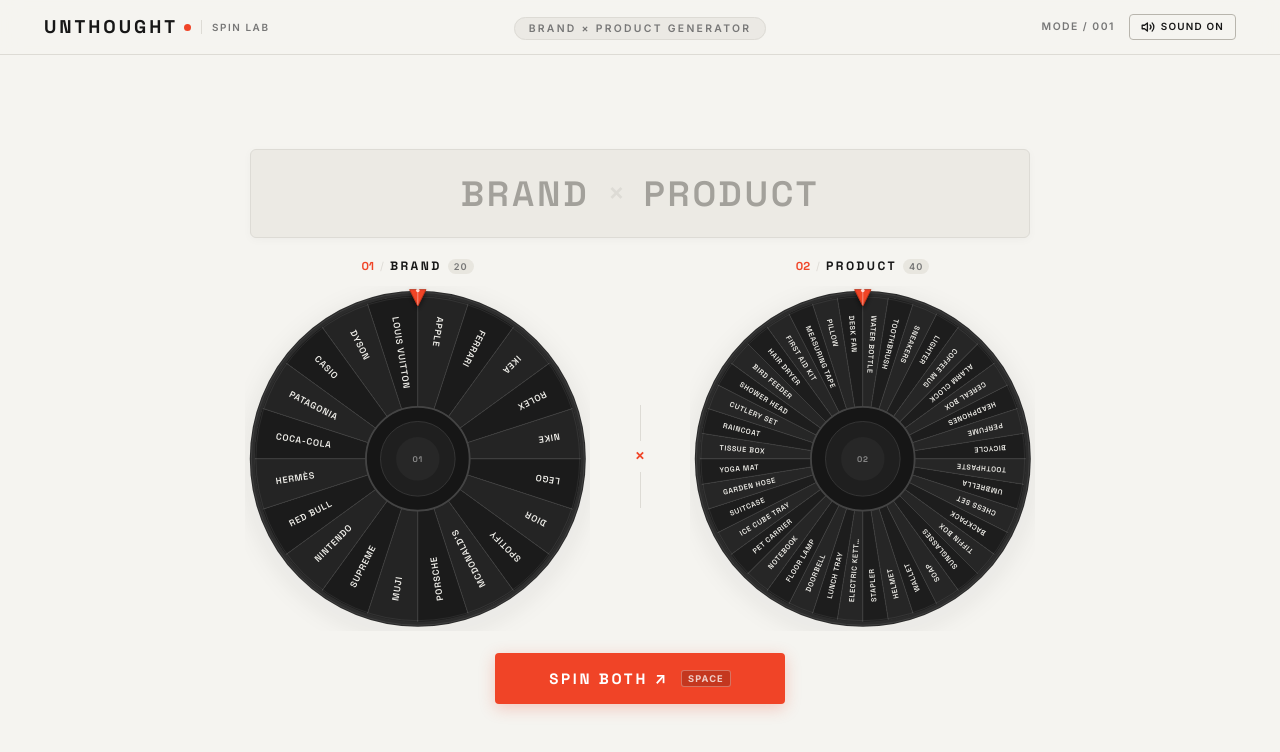
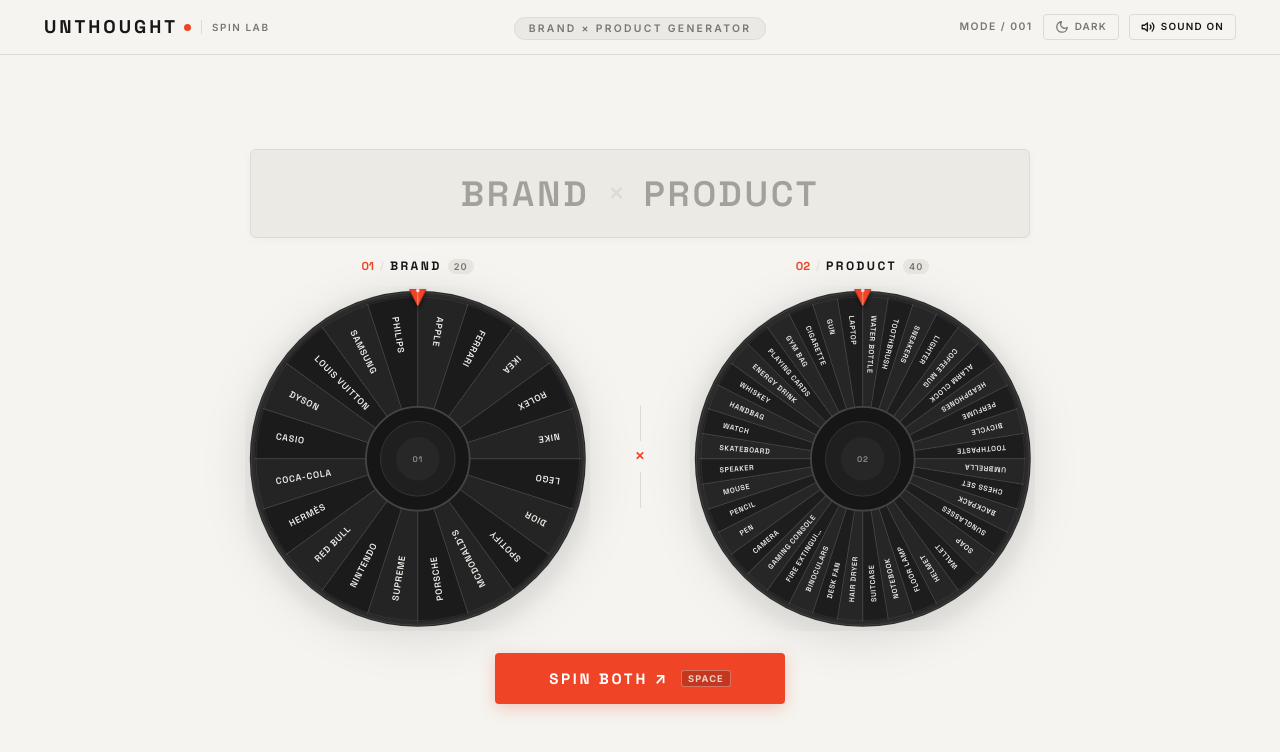
Before and after one commit to Kamal2619/unthought-spin-lab, a React (Vite) app: page / in a window 1280 px wide. Shown: the top 752 px of the page. Built offline with nearby package versions, Linux system fonts and the light colour scheme.

Commit message:
Update brands, products, and add dynamic light/dark mode studio theme

```diff
--- a/src/App.tsx
+++ b/src/App.tsx
@@ -1,12 +1,18 @@
 import { Header, SpinController } from './components';
-import { useWheelSound } from './hooks';
+import { useWheelSound, useTheme } from './hooks';
 
 function App() {
   const { muted, toggleMute, playTick, playStop, ensureContext } = useWheelSound();
+  const { theme, toggleTheme } = useTheme();
 
   return (
     <div className="app">
-      <Header muted={muted} onToggleMute={toggleMute} />
+      <Header
+        muted={muted}
+        onToggleMute={toggleMute}
+        theme={theme}
+        onToggleTheme={toggleTheme}
+      />
       <main className="main">
         <SpinController
           playTick={playTick}
--- a/src/components/Header.tsx
+++ b/src/components/Header.tsx
@@ -1,15 +1,23 @@
 import React from 'react';
+import type { Theme } from '../hooks';
 
 interface HeaderProps {
   muted: boolean;
   onToggleMute: () => void;
+  theme: Theme;
+  onToggleTheme: () => void;
 }
 
 /**
  * Header — Studio navigation with 3-column balanced grid, perfectly centering
  * the brand descriptor while keeping controls symmetrically positioned.
  */
-const Header: React.FC<HeaderProps> = ({ muted, onToggleMute }) => {
+const Header: React.FC<HeaderProps> = ({
+  muted,
+  onToggleMute,
+  theme,
+  onToggleTheme,
+}) => {
   return (
     <header className="site-header">
       <div className="header-container">
@@ -27,9 +35,37 @@
           <span className="header-descriptor-pill">BRAND × PRODUCT GENERATOR</span>
         </div>
 
-        {/* Right: Mode & Sound Toggle */}
+        {/* Right: Mode, Theme & Sound Toggle */}
         <div className="header-right-col">
           <span className="creative-mode-tag">MODE / 001</span>
+
+          <button
+            className="theme-btn"
+            onClick={onToggleTheme}
+            aria-label={`Switch to ${theme === 'dark' ? 'light' : 'dark'} mode`}
+            title={`Current theme: ${theme === 'dark' ? 'Dark' : 'Light'} (click to toggle)`}
+            id="theme-toggle-btn"
+          >
+            {theme === 'dark' ? (
+              <svg width="14" height="14" viewBox="0 0 24 24" fill="none" stroke="currentColor" strokeWidth="2.2" strokeLinecap="round" strokeLinejoin="round">
+                <circle cx="12" cy="12" r="5" />
+                <line x1="12" y1="1" x2="12" y2="3" />
+                <line x1="12" y1="21" x2="12" y2="23" />
+                <line x1="4.22" y1="4.22" x2="5.64" y2="5.64" />
+                <line x1="18.36" y1="18.36" x2="19.78" y2="19.78" />
+                <line x1="1" y1="12" x2="3" y2="12" />
+                <line x1="21" y1="12" x2="23" y2="12" />
+                <line x1="4.22" y1="19.78" x2="5.64" y2="18.36" />
+                <line x1="18.36" y1="5.64" x2="19.78" y2="4.22" />
+              </svg>
+            ) : (
+              <svg width="14" height="14" viewBox="0 0 24 24" fill="none" stroke="currentColor" strokeWidth="2.2" strokeLinecap="round" strokeLinejoin="round">
+                <path d="M21 12.79A9 9 0 1 1 11.21 3 7 7 0 0 0 21 12.79z" />
+              </svg>
+            )}
+            <span className="theme-btn-label">{theme === 'dark' ? 'LIGHT' : 'DARK'}</span>
+          </button>
+
           <button
             className={`sound-btn ${muted ? 'is-muted' : 'is-active'}`}
             onClick={onToggleMute}
--- a/src/components/SpinController.tsx
+++ b/src/components/SpinController.tsx
@@ -56,10 +56,10 @@
 
   /**
    * Deterministic unique pair selection.
-   * Avoids consecutive duplicates, and gracefully cycles across 800 combinations.
+   * Avoids consecutive duplicates, and gracefully cycles across all combinations.
    */
   const pickNextPair = useCallback((): CombinationRecord => {
-    const totalPossible = brands.length * products.length; // 800
+    const totalPossible = brands.length * products.length;
     if (historyRef.current.length >= totalPossible) {
       historyRef.current = [];
     }
--- a/src/components/Wheel.tsx
+++ b/src/components/Wheel.tsx
@@ -148,6 +148,7 @@
           fill="none"
           stroke={outerRimColor}
           strokeWidth="3.5"
+          className="wheel-outer-casing"
           filter={`url(#wheel-shadow-${variant})`}
         />
 
--- a/src/data/brands.ts
+++ b/src/data/brands.ts
@@ -13,14 +13,14 @@
   'Spotify',
   "McDonald's",
   'Porsche',
-  'Muji',
   'Supreme',
   'Nintendo',
   'Red Bull',
   'Hermès',
   'Coca-Cola',
-  'Patagonia',
   'Casio',
   'Dyson',
   'Louis Vuitton',
+  'Samsung',
+  'Philips',
 ];
--- a/src/data/products.ts
+++ b/src/data/products.ts
@@ -9,7 +9,6 @@
   'Lighter',
   'Coffee Mug',
   'Alarm Clock',
-  'Cereal Box',
   'Headphones',
   'Perfume',
   'Bicycle',
@@ -17,30 +16,31 @@
   'Umbrella',
   'Chess Set',
   'Backpack',
-  'Tiffin Box',
   'Sunglasses',
   'Soap',
   'Wallet',
   'Helmet',
-  'Stapler',
-  'Electric Kettle',
-  'Lunch Tray',
-  'Doorbell',
   'Floor Lamp',
   'Notebook',
-  'Pet Carrier',
-  'Ice Cube Tray',
   'Suitcase',
-  'Garden Hose',
-  'Yoga Mat',
-  'Tissue Box',
-  'Raincoat',
-  'Cutlery Set',
-  'Shower Head',
-  'Bird Feeder',
   'Hair Dryer',
-  'First Aid Kit',
-  'Measuring Tape',
-  'Pillow',
   'Desk Fan',
+  'Binoculars',
+  'Fire Extinguisher',
+  'Gaming Console',
+  'Camera',
+  'Pen',
+  'Pencil',
+  'Mouse',
+  'Speaker',
+  'Skateboard',
+  'Watch',
+  'Handbag',
+  'Whiskey',
+  'Energy Drink',
+  'Playing Cards',
+  'Gym Bag',
+  'Cigarette',
+  'Gun',
+  'Laptop',
 ];
--- a/src/hooks/index.ts
+++ b/src/hooks/index.ts
@@ -1,2 +1,4 @@
 export { useWheelAnimation } from './useWheelAnimation';
 export { useWheelSound } from './useWheelSound';
+export { useTheme } from './useTheme';
+export type { Theme } from './useTheme';
--- /dev/null
+++ b/src/hooks/useTheme.ts
@@ -0,0 +1,52 @@
+import { useState, useEffect, useCallback } from 'react';
+
+export type Theme = 'light' | 'dark';
+
+const THEME_STORAGE_KEY = 'unthought-theme';
+
+export function useTheme() {
+  const [theme, setTheme] = useState<Theme>(() => {
+    if (typeof window === 'undefined') return 'light';
+    const saved = localStorage.getItem(THEME_STORAGE_KEY) as Theme | null;
+    if (saved === 'light' || saved === 'dark') {
+      return saved;
+    }
+    return window.matchMedia && window.matchMedia('(prefers-color-scheme: dark)').matches
+      ? 'dark'
+      : 'light';
+  });
+
+  useEffect(() => {
+    document.documentElement.setAttribute('data-theme', theme);
+    try {
+      localStorage.setItem(THEME_STORAGE_KEY, theme);
+    } catch {
+      // Ignore storage errors in restricted iframe/browser environments
+    }
+  }, [theme]);
+
+  // Listen to system theme change if no explicit saved theme
+  useEffect(() => {
+    if (typeof window === 'undefined' || !window.matchMedia) return;
+    const mq = window.matchMedia('(prefers-color-scheme: dark)');
+    const handleChange = (e: MediaQueryListEvent) => {
+      const saved = localStorage.getItem(THEME_STORAGE_KEY);
+      if (!saved) {
+        setTheme(e.matches ? 'dark' : 'light');
+      }
+    };
+
+    mq.addEventListener('change', handleChange);
+    return () => mq.removeEventListener('change', handleChange);
+  }, []);
+
+  const toggleTheme = useCallback(() => {
+    setTheme((prev) => (prev === 'light' ? 'dark' : 'light'));
+  }, []);
+
+  return {
+    theme,
+    toggleTheme,
+    isDark: theme === 'dark',
+  };
+}
--- a/src/index.css
+++ b/src/index.css
@@ -9,6 +9,7 @@
 /* --- Strict Palette & Tokens --- */
 :root {
   --bg: #F5F4F0;
+  --bg-header: rgba(245, 244, 240, 0.94);
   --text-primary: #171717;
   --text-secondary: #777777;
   --text-muted: #A3A19B;
@@ -20,11 +21,43 @@
   --border: #DDDBD5;
   --border-light: #E8E6DF;
   --result-bg: #ECEAE4;
+  --result-border-complete: #C8C5BD;
+  --result-shadow: 0 2px 10px rgba(0, 0, 0, 0.03);
+  --result-shadow-complete: 0 4px 18px rgba(0, 0, 0, 0.06);
+  --descriptor-bg: rgba(221, 219, 213, 0.45);
+  --btn-hover-bg: rgba(0, 0, 0, 0.03);
+  --pill-bg: #E8E6DF;
+  --pill-text: #777777;
+  --wheel-shadow-filter: drop-shadow(0 8px 24px rgba(0, 0, 0, 0.12));
 
   --font-display: 'Space Grotesk', -apple-system, BlinkMacSystemFont, sans-serif;
   --font-body: 'Inter', -apple-system, BlinkMacSystemFont, sans-serif;
 
   --max-w: 1240px;
+}
+
+[data-theme="dark"] {
+  --bg: #0E0E0E;
+  --bg-header: rgba(14, 14, 14, 0.92);
+  --text-primary: #F4F3EF;
+  --text-secondary: #A2A09B;
+  --text-muted: #6B6965;
+  --wheel-bg: #1A1A1A;
+  --wheel-separator: #333333;
+  --accent: #F04427;
+  --accent-hover: #FF5A3E;
+  --accent-active: #D93B20;
+  --border: #262626;
+  --border-light: #1D1D1D;
+  --result-bg: #161616;
+  --result-border-complete: #3A3A3A;
+  --result-shadow: 0 2px 14px rgba(0, 0, 0, 0.4);
+  --result-shadow-complete: 0 6px 24px rgba(0, 0, 0, 0.6);
+  --descriptor-bg: rgba(255, 255, 255, 0.06);
+  --btn-hover-bg: rgba(255, 255, 255, 0.07);
+  --pill-bg: #212121;
+  --pill-text: #A2A09B;
+  --wheel-shadow-filter: drop-shadow(0 12px 32px rgba(0, 0, 0, 0.75));
 }
 
 /* --- Reset & Core --- */
@@ -42,6 +75,7 @@
   color: var(--text-primary);
   -webkit-font-smoothing: antialiased;
   -moz-osx-font-smoothing: grayscale;
+  transition: background-color 0.25s ease, color 0.25s ease;
 }
 
 body {
@@ -51,6 +85,7 @@
   line-height: 1.45;
   overflow-x: hidden;
   min-height: 100vh;
+  transition: background-color 0.25s ease, color 0.25s ease;
 }
 
 /* App Shell (Centered, Single Screen Fit) */
@@ -82,8 +117,9 @@
   position: sticky;
   top: 0;
   z-index: 100;
-  background: rgba(245, 244, 240, 0.94);
+  background: var(--bg-header);
   backdrop-filter: blur(10px);
+  transition: background-color 0.25s ease;
 }
 
 .header-container {
@@ -117,6 +153,7 @@
   letter-spacing: 0.16em;
   color: var(--text-primary);
   line-height: 1;
+  transition: color 0.25s ease;
 }
 
 .brand-accent-dot {
@@ -136,6 +173,7 @@
   border-left: 1px solid var(--border);
   padding-left: 10px;
   text-transform: uppercase;
+  transition: color 0.25s ease, border-color 0.25s ease;
 }
 
 /* Center Column (Dead Center) */
@@ -151,17 +189,18 @@
   letter-spacing: 0.22em;
   color: var(--text-secondary);
   text-transform: uppercase;
-  background: rgba(221, 219, 213, 0.45);
+  background: var(--descriptor-bg);
   border: 1px solid var(--border);
   padding: 4px 14px;
   border-radius: 20px;
+  transition: all 0.25s ease;
 }
 
 /* Right Column */
 .header-right-col {
   display: flex;
   align-items: center;
-  gap: 14px;
+  gap: 10px;
   justify-self: end;
 }
 
@@ -172,8 +211,10 @@
   letter-spacing: 0.14em;
   color: var(--text-secondary);
   text-transform: uppercase;
+  transition: color 0.25s ease;
 }
 
+.theme-btn,
 .sound-btn {
   display: inline-flex;
   align-items: center;
@@ -192,22 +233,24 @@
   transition: all 0.2s cubic-bezier(0.16, 1, 0.3, 1);
 }
 
+.theme-btn:hover,
 .sound-btn:hover {
   border-color: var(--text-primary);
   color: var(--text-primary);
-  background: rgba(0, 0, 0, 0.02);
+  background: var(--btn-hover-bg);
 }
 
 .sound-btn.is-active {
   color: var(--text-primary);
-  border-color: #B8B5AD;
+  border-color: var(--border);
 }
 
 .sound-btn.is-muted {
-  color: #9C9A94;
+  color: var(--text-muted);
   border-color: var(--border);
 }
 
+.theme-btn-label,
 .sound-btn-label {
   line-height: 1;
 }
@@ -216,6 +259,7 @@
   height: 1px;
   background-color: var(--border);
   width: 100%;
+  transition: background-color 0.25s ease;
 }
 
 /* ============================================================
@@ -235,12 +279,12 @@
   align-items: center;
   justify-content: center;
   transition: all 0.3s cubic-bezier(0.16, 1, 0.3, 1);
-  box-shadow: 0 2px 10px rgba(0, 0, 0, 0.03);
+  box-shadow: var(--result-shadow);
 }
 
 .top-result-marquee.is-complete {
-  border-color: #C8C5BD;
-  box-shadow: 0 4px 18px rgba(0, 0, 0, 0.06);
+  border-color: var(--result-border-complete);
+  box-shadow: var(--result-shadow-complete);
 }
 
 .top-result-marquee.is-spinning {
@@ -371,10 +415,11 @@
   font-size: 0.58rem;
   font-weight: 600;
   letter-spacing: 0.1em;
-  color: var(--text-secondary);
-  background: #E8E6DF;
+  color: var(--pill-text);
+  background: var(--pill-bg);
   padding: 1px 6px;
   border-radius: 10px;
+  transition: all 0.25s ease;
 }
 
 /* Central Connector between wheels */
@@ -391,6 +436,7 @@
   width: 1px;
   height: 36px;
   background-color: var(--border);
+  transition: background-color 0.25s ease;
 }
 
 .connector-cross {
@@ -409,12 +455,23 @@
   justify-content: center;
   width: clamp(280px, 27vw, 380px) !important;
   height: clamp(280px, 27vw, 380px) !important;
+  filter: var(--wheel-shadow-filter);
+  transition: filter 0.3s ease;
 }
 
 .wheel-svg {
   width: 100% !important;
   height: 100% !important;
   display: block;
+}
+
+.wheel-outer-casing {
+  stroke: #2C2C2C;
+  transition: stroke 0.25s ease;
+}
+
+[data-theme="dark"] .wheel-outer-casing {
+  stroke: #3A3A3A;
 }
 
 /* ============================================================
@@ -465,8 +522,8 @@
 }
 
 .spin-btn.spinning {
-  background-color: #1E1E1E;
-  color: #8C8C8C;
+  background-color: var(--border);
+  color: var(--text-muted);
   box-shadow: none;
   cursor: wait;
 }
```
Also changed, not shown: 1 other file (tests, documents, lock files or other folders).
